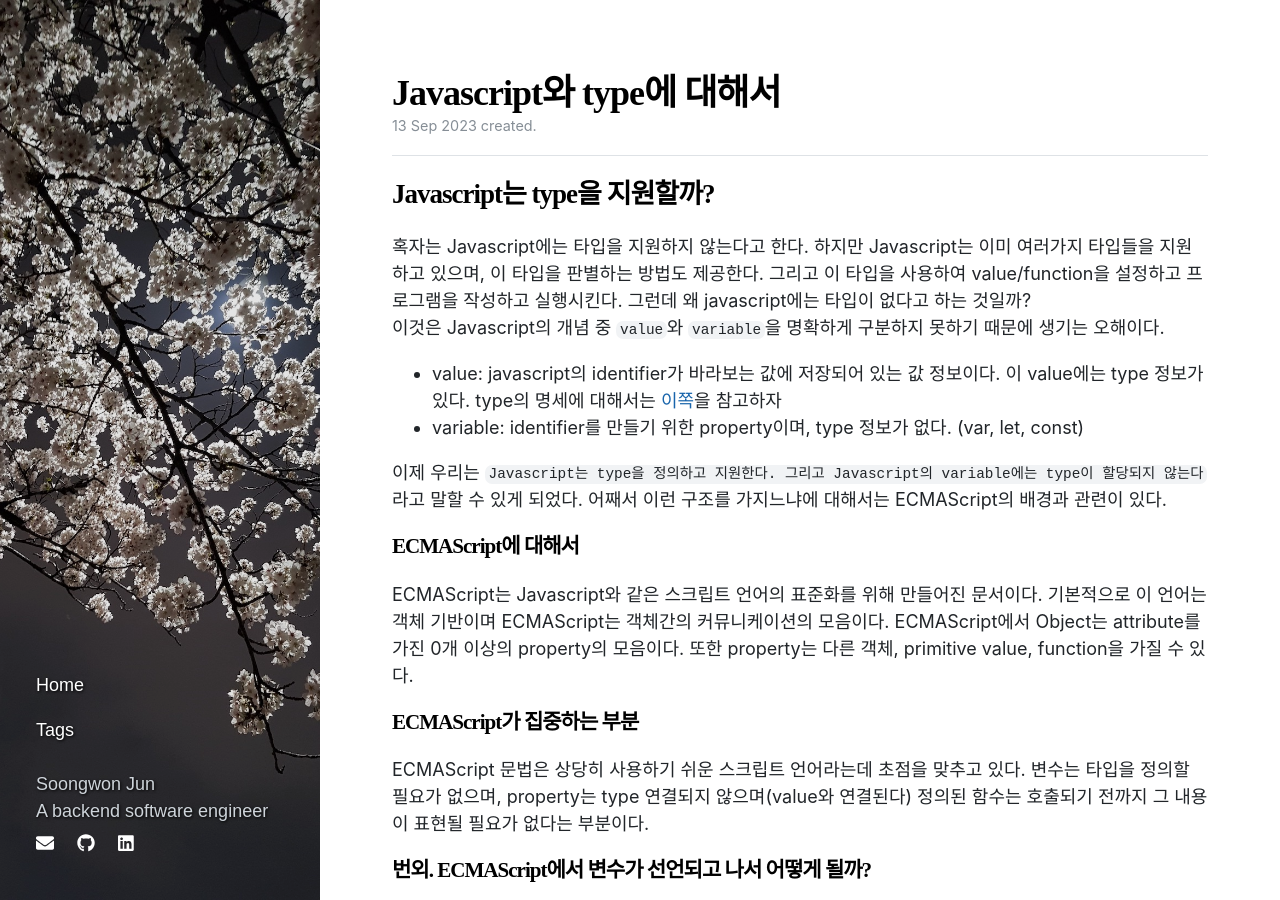
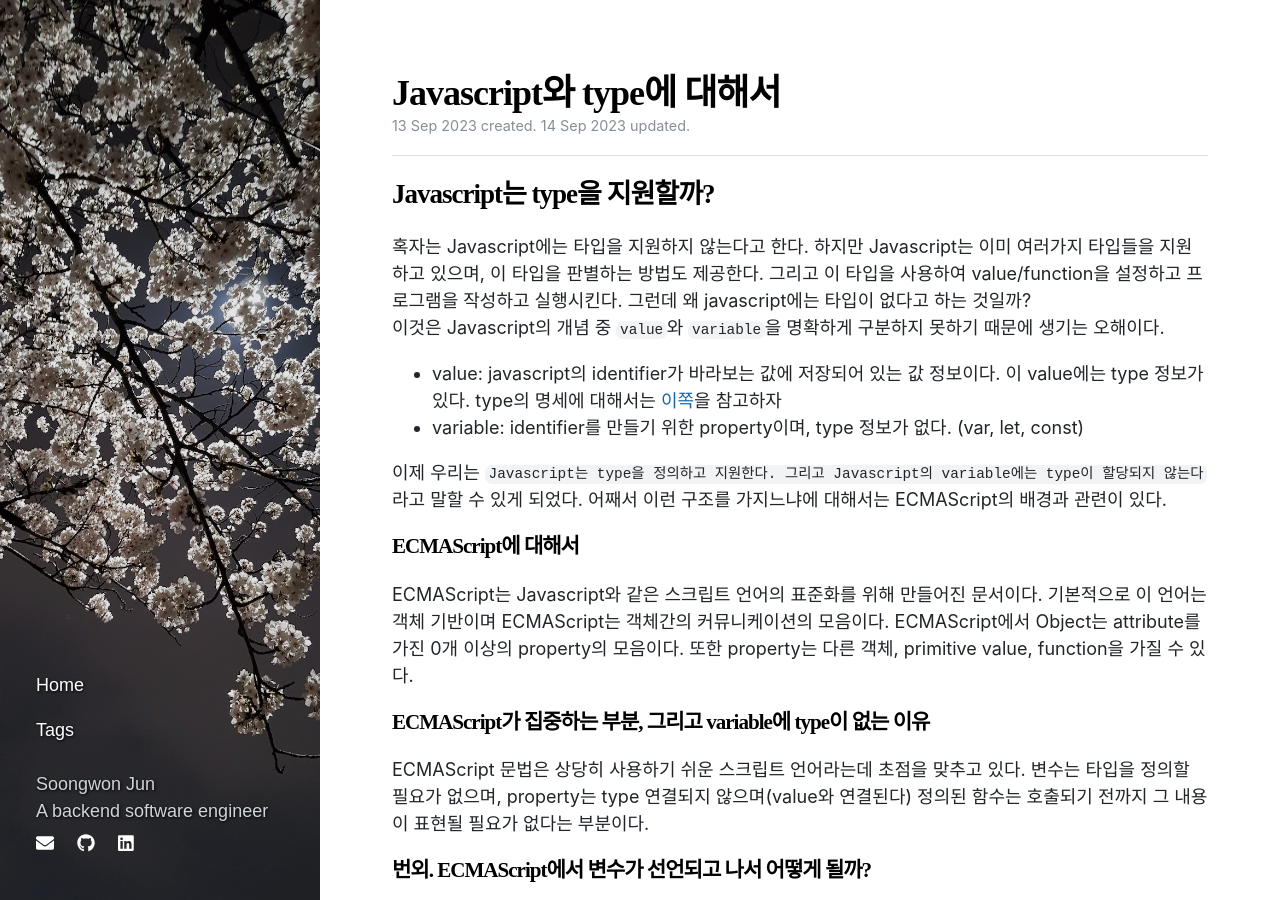
Before and after one commit to soongwonjun/soongwonjun.github.io, a Jekyll site: the page built from _posts/2023-09-13-Javascript_type_n_variable.md, in a window 1280 px wide and 900 px high. Built offline with Jekyll 4.4.1, drawn with Linux system fonts in a browser that asks for light colours; nearby versions of some CDN libraries; comment, search, counter and statistics services are not loaded.

Commit message:
docs: Update 2023-09-13-Javascript_type_n_variable.md

```diff
--- a/_posts/2023-09-13-Javascript_type_n_variable.md
+++ b/_posts/2023-09-13-Javascript_type_n_variable.md
@@ -2,6 +2,7 @@
 layout: post
 title:  Javascript와 type에 대해서
 date:  2023-09-13 22:00:00 +0900
+last_modified_at: 2023-09-14 14:00:00 +0900
 categories: cs
 tags: cs article
 ---
@@ -20,7 +21,7 @@ tags: cs article
 
 ECMAScript는 Javascript와 같은 스크립트 언어의 표준화를 위해 만들어진 문서이다. 기본적으로 이 언어는 객체 기반이며 ECMAScript는 객체간의 커뮤니케이션의 모음이다. ECMAScript에서 Object는  attribute를 가진 0개 이상의 property의 모음이다. 또한 property는 다른 객체, primitive value, function을 가질 수 있다.
 
-### ECMAScript가 집중하는 부분
+### ECMAScript가 집중하는 부분, 그리고 variable에 type이 없는 이유
 
 ECMAScript 문법은 상당히 사용하기 쉬운 스크립트 언어라는데 초점을 맞추고 있다. 변수는 타입을 정의할 필요가 없으며, property는 type 연결되지 않으며(value와 연결된다) 정의된 함수는 호출되기 전까지 그 내용이 표현될 필요가 없다는 부분이다.
 
```
